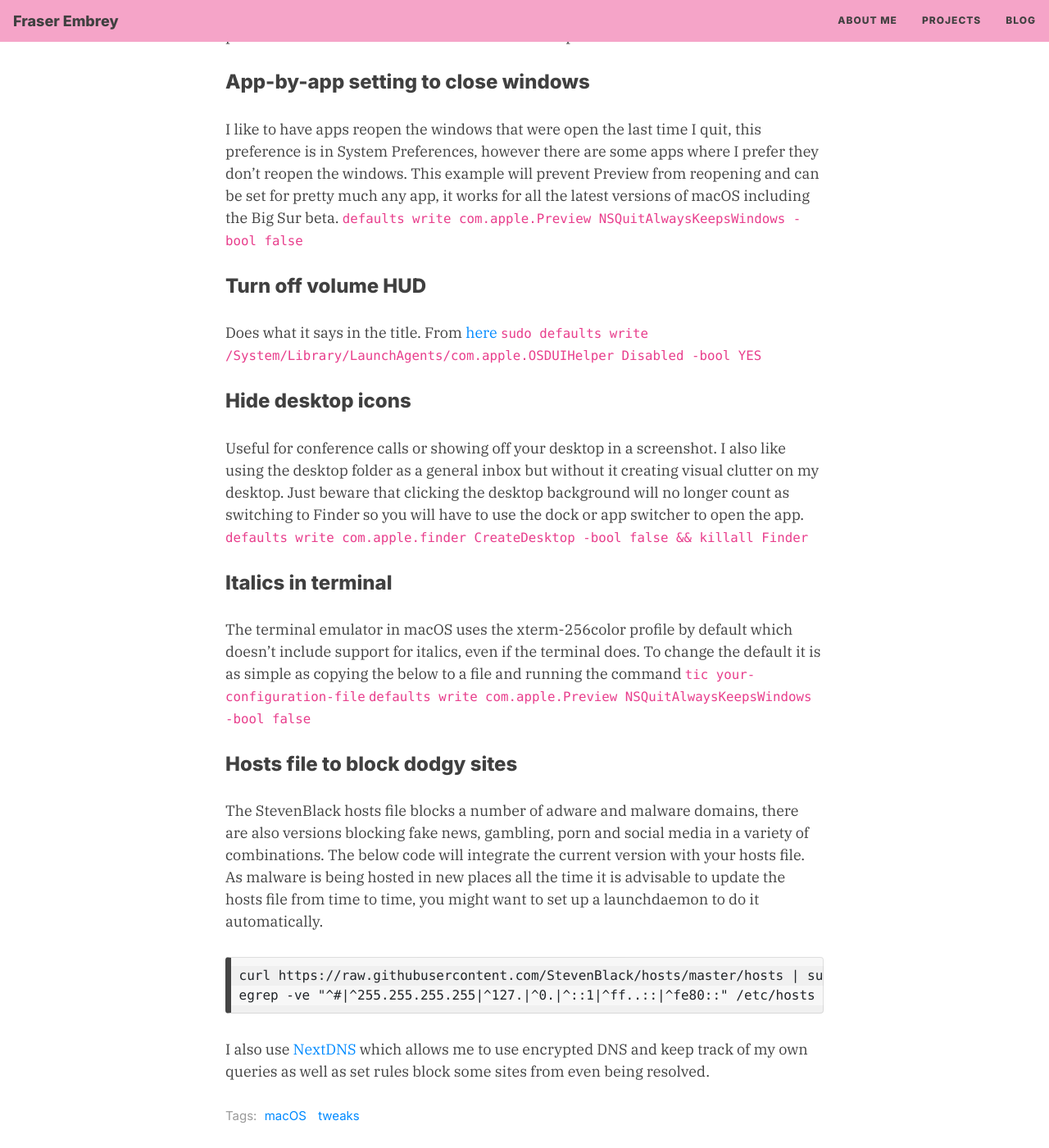
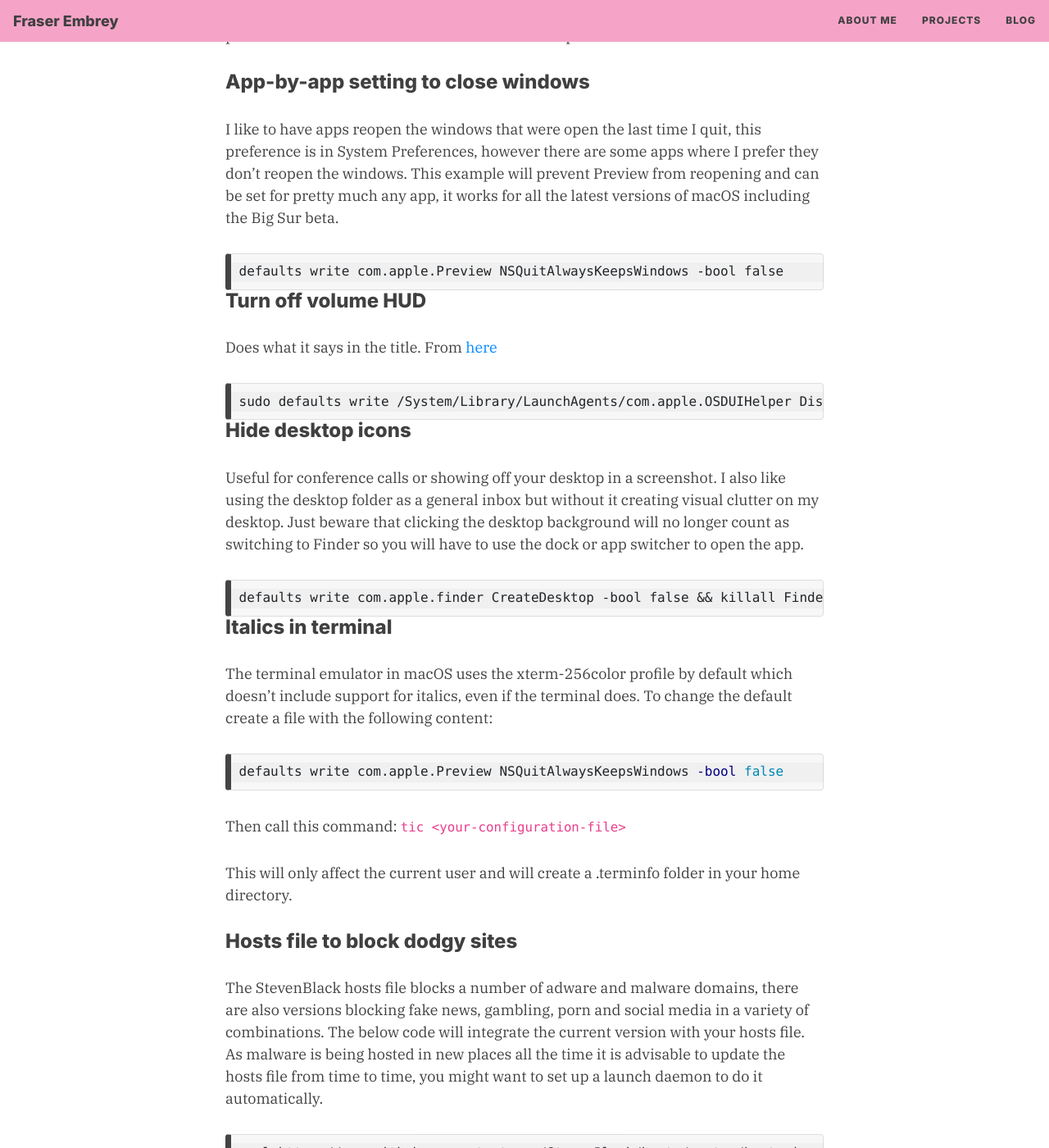
Before and after one commit to FraserEmbrey/FraserEmbrey.github.io, a Jekyll site: the page built from _posts/2020-07-06-macOS-tweaks.md, in a window 1280 px wide and 1400 px high, scrolled down 348 px. Shown: the whole window at 82% size. Built offline with Jekyll 4.4.1, drawn with Linux system fonts in a browser that asks for light colours; nearby versions of some CDN libraries; some of the changed text lies outside the part shown.

Commit message:
updated blog post with better code blocks

````diff
--- a/_posts/2020-07-06-macOS-tweaks.md
+++ b/_posts/2020-07-06-macOS-tweaks.md
@@ -10,24 +10,42 @@ macOS allows one to set a number of options that are unavailable in system prefe
 
 ### App-by-app setting to close windows
 I like to have apps reopen the windows that were open the last time I quit, this preference is in System Preferences, however there are some apps where I prefer they don't reopen the windows. This example will prevent Preview from reopening and can be set for pretty much any app, it works for all the latest versions of macOS including the Big Sur beta.
-`defaults write com.apple.Preview NSQuitAlwaysKeepsWindows -bool false`
+
+```
+defaults write com.apple.Preview NSQuitAlwaysKeepsWindows -bool false
+```
 
 ### Turn off volume HUD
 Does what it says in the title.
 From [here](https://apple.stackexchange.com/questions/16849/how-do-i-disable-the-volume-control-overlay)
-`sudo defaults write /System/Library/LaunchAgents/com.apple.OSDUIHelper Disabled -bool YES`
+
+```
+sudo defaults write /System/Library/LaunchAgents/com.apple.OSDUIHelper Disabled -bool YES
+```
 
 ### Hide desktop icons
 Useful for conference calls or showing off your desktop in a screenshot. I also like using the desktop folder as a general inbox but without it creating visual clutter on my desktop. Just beware that clicking the desktop background will no longer count as switching to Finder so you will have to use the dock or app switcher to open the app.
-`defaults write com.apple.finder CreateDesktop -bool false && killall Finder`
+
+```
+defaults write com.apple.finder CreateDesktop -bool false && killall Finder
+```
 
 ### Italics in terminal
-The terminal emulator in macOS uses the xterm-256color profile by default which doesn't include support for italics, even if the terminal does. To change the default it is as simple as copying the below to a file and running the command `tic your-configuration-file`
-`defaults write com.apple.Preview NSQuitAlwaysKeepsWindows -bool false`
+The terminal emulator in macOS uses the xterm-256color profile by default which doesn't include support for italics, even if the terminal does.
+To change the default create a file with the following content:
+
+```shell
+defaults write com.apple.Preview NSQuitAlwaysKeepsWindows -bool false
+```
+
+Then call this command: `tic <your-configuration-file>`
+
+This will only affect the current user and will create a .terminfo folder in your home directory.
 
 ### Hosts file to block dodgy sites
-The StevenBlack hosts file blocks a number of adware and malware domains, there are also versions blocking fake news, gambling, porn and social media in a variety of combinations. The below code will integrate the current version with your hosts file. As malware is being hosted in new places all the time it is advisable to update the hosts file from time to time, you might want to set up a launchdaemon to do it automatically.
-```
+The StevenBlack hosts file blocks a number of adware and malware domains, there are also versions blocking fake news, gambling, porn and social media in a variety of combinations. The below code will integrate the current version with your hosts file. As malware is being hosted in new places all the time it is advisable to update the hosts file from time to time, you might want to set up a launch daemon to do it automatically.
+
+```shell
 curl https://raw.githubusercontent.com/StevenBlack/hosts/master/hosts | sudo tee -a /etc/hosts
 egrep -ve "^#|^255.255.255.255|^127.|^0.|^::1|^ff..::|^fe80::" /etc/hosts | sort | uniq | egrep -e "[1,2]|::"
 ```
--- a/assets/css/main.css
+++ b/assets/css/main.css
@@ -24,11 +24,6 @@ body {
 p {
   line-height: 1.5;
   margin: 1.875rem 0;
-}
-
-p a:hover::after {
-    font-family: "Font Awesome 5 Free";
-    content: "º";
 }
 h1,h2,h3,h4,h5,h6 {
   font-family: 'Inter', 'Helvetica Neue', Helvetica, Arial, sans-serif;
````
Also changed, not shown: aboutme.md (+6 -4 lines).
